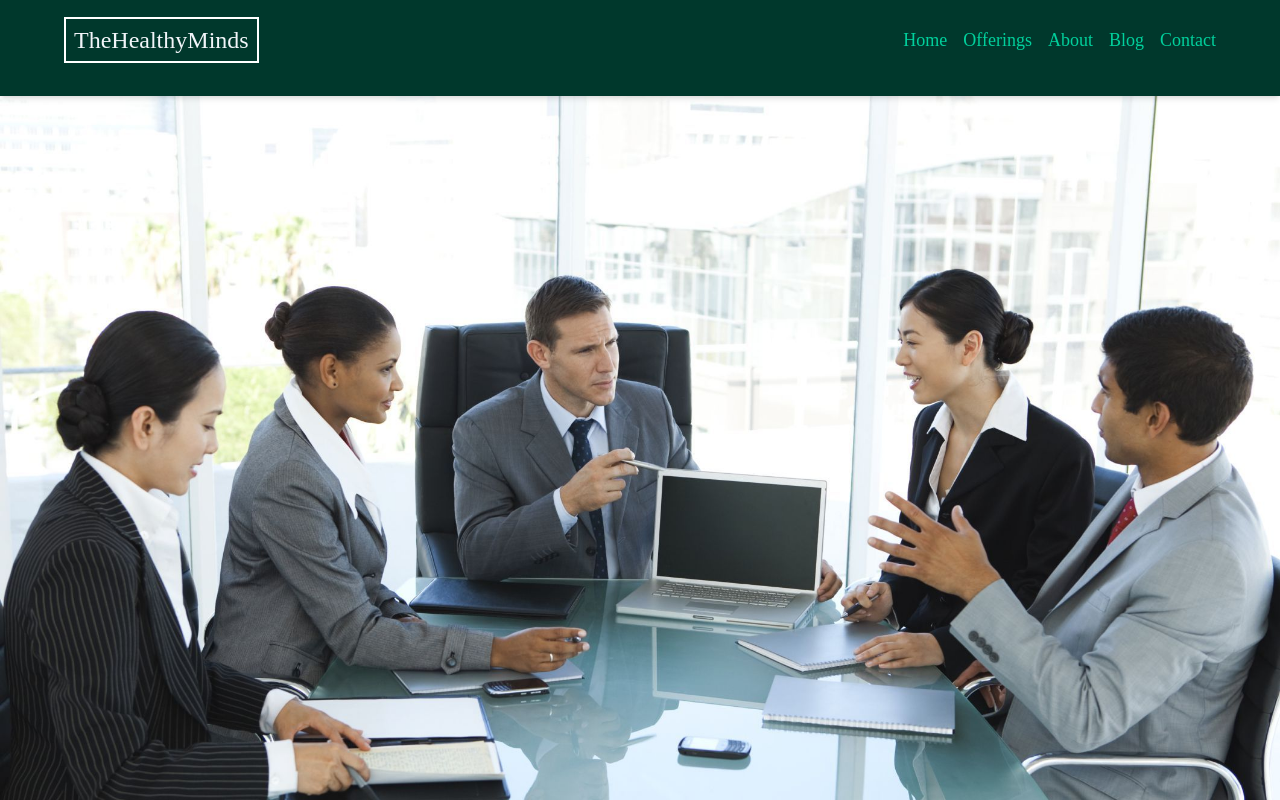
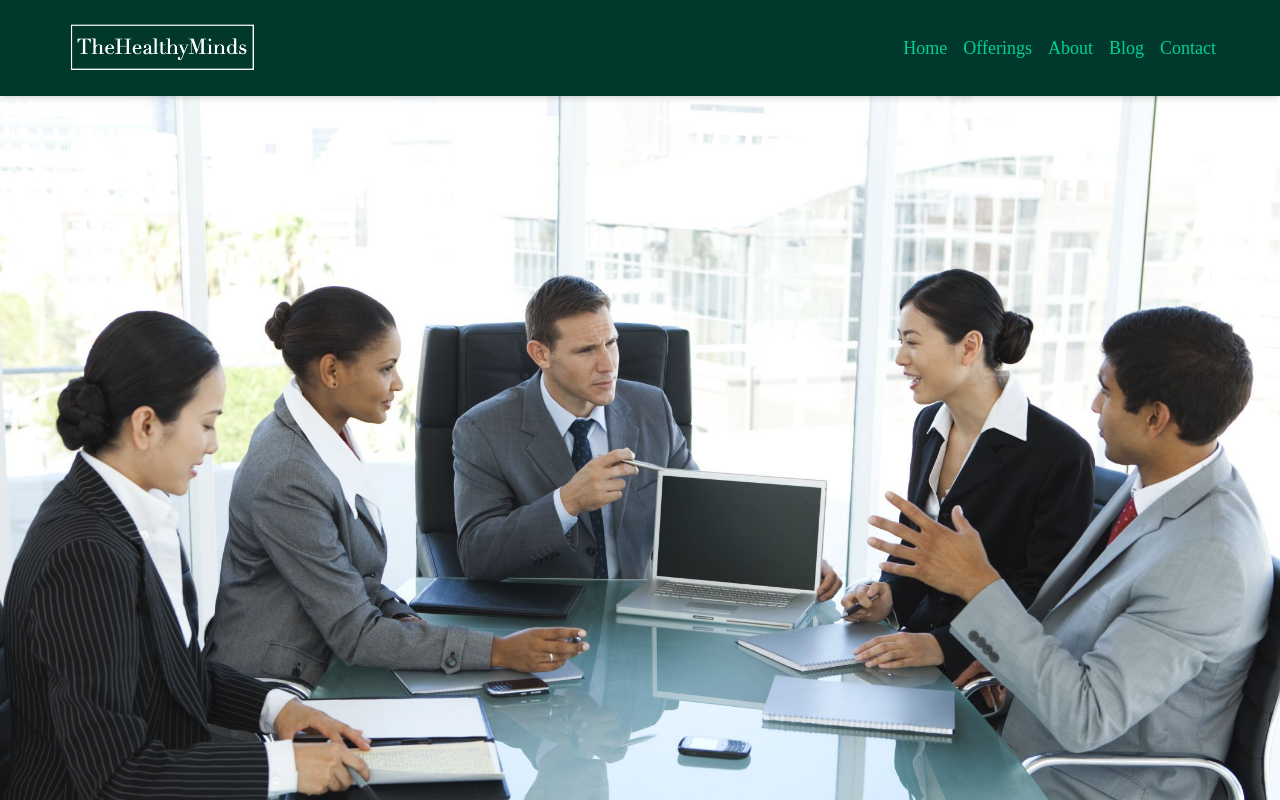
Before and after one commit to amitsinghthm/THM2, a React (Create React App) app in the folder client/: page /about in a window 1280 px wide. Shown: the top 800 px of the page. Built offline with nearby package versions, Linux system fonts and the light colour scheme.

Commit message:
new build created.

```diff
--- a/client/src/App.js
+++ b/client/src/App.js
@@ -11,6 +11,7 @@ import Footer from "./components/Footer";
 import Blog1 from "./pages/Blog1";
 import Blog2 from "./pages/Blog2";
 import Blog3 from "./pages/Blog3";
+import MemberLogin from "./components/MemberLogin";
 
 export default function App() {
   return (
@@ -27,6 +28,7 @@ export default function App() {
         <Route path="/contact" element={<Contact />} />
         <Route path="/our-approach" element={<OurApproach />} />
         <Route path="/team" element={<Team />} />
+        <Route path="/member-login" element={<MemberLogin />} />
       </Routes>
       <Footer />
     </BrowserRouter>
--- a/client/src/baseURL.js
+++ b/client/src/baseURL.js
@@ -1,3 +1,3 @@
-const baseUrl = "azure";
+const baseUrl = "https://purple-desert-070408410.5.azurestaticapps.net";
 
 export default baseUrl;
--- a/client/src/components/Header.js
+++ b/client/src/components/Header.js
@@ -7,11 +7,7 @@ export default function Header() {
     <header className="bg-dark-green shadow-md h-32 sm:h-24 sticky top-0 z-50">
       <div className="flex justify-between items-center max-w-6xl mx-auto py-4 sm:py-6">
         <Link to="/">
-          <h1 className="font-didot text-sm sm:text-2xl">
-            <span className="text-slate-100 border-2 border-white p-2">
-              TheHealthyMinds
-            </span>
-          </h1>
+          <img className="h-12" src="/images/thmlogo.png" />
         </Link>
 
         <ul className="flex gap-4 ml-auto">
--- /dev/null
+++ b/client/src/components/MemberLogin.js
@@ -0,0 +1,5 @@
+import React from "react";
+
+export default function MemberLogin() {
+  return <div></div>;
+}
```
Also changed, not shown: client/public/images/thmlogo.png (added), 12 other files (tests, documents, lock files or other folders).
